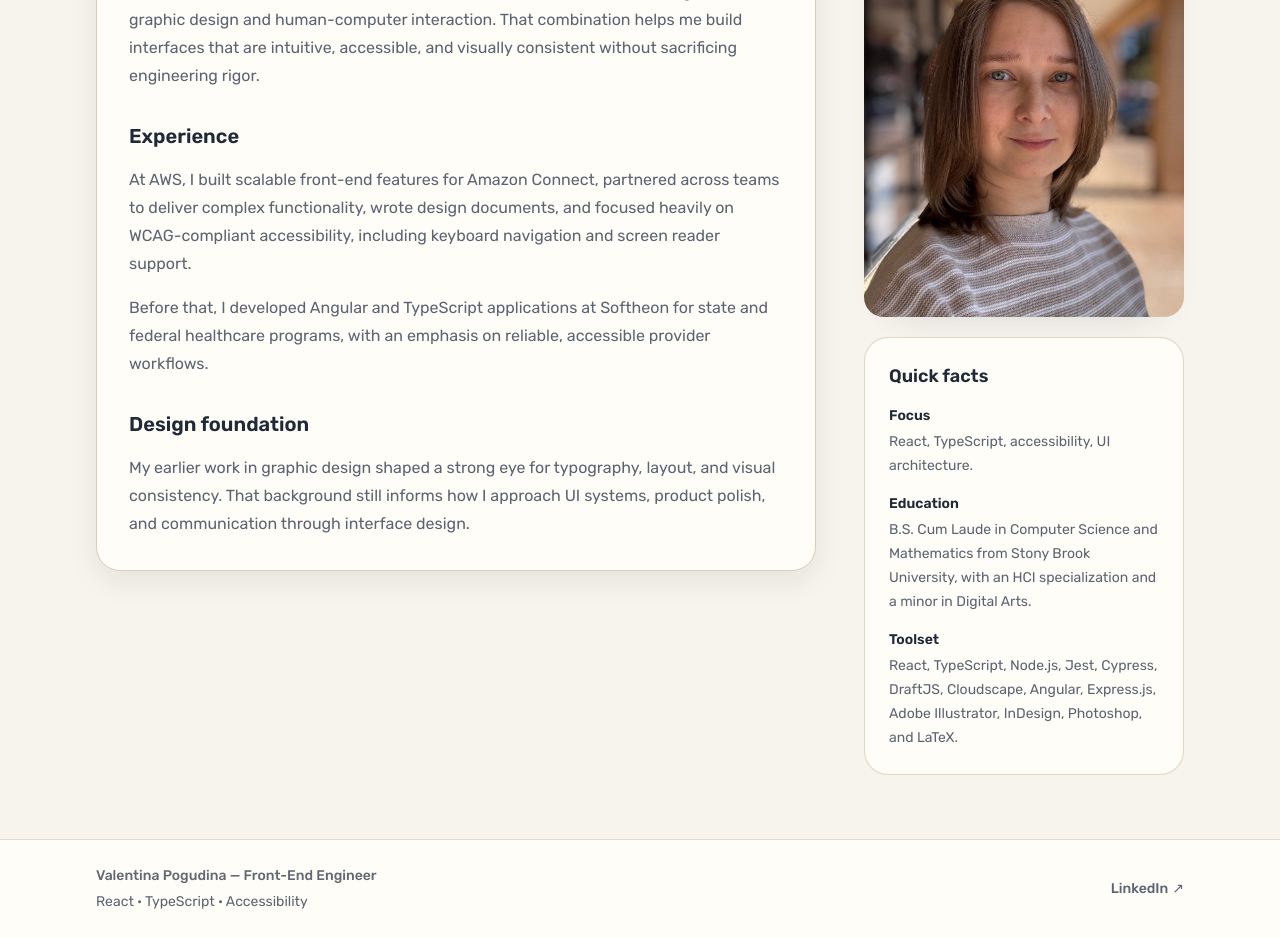
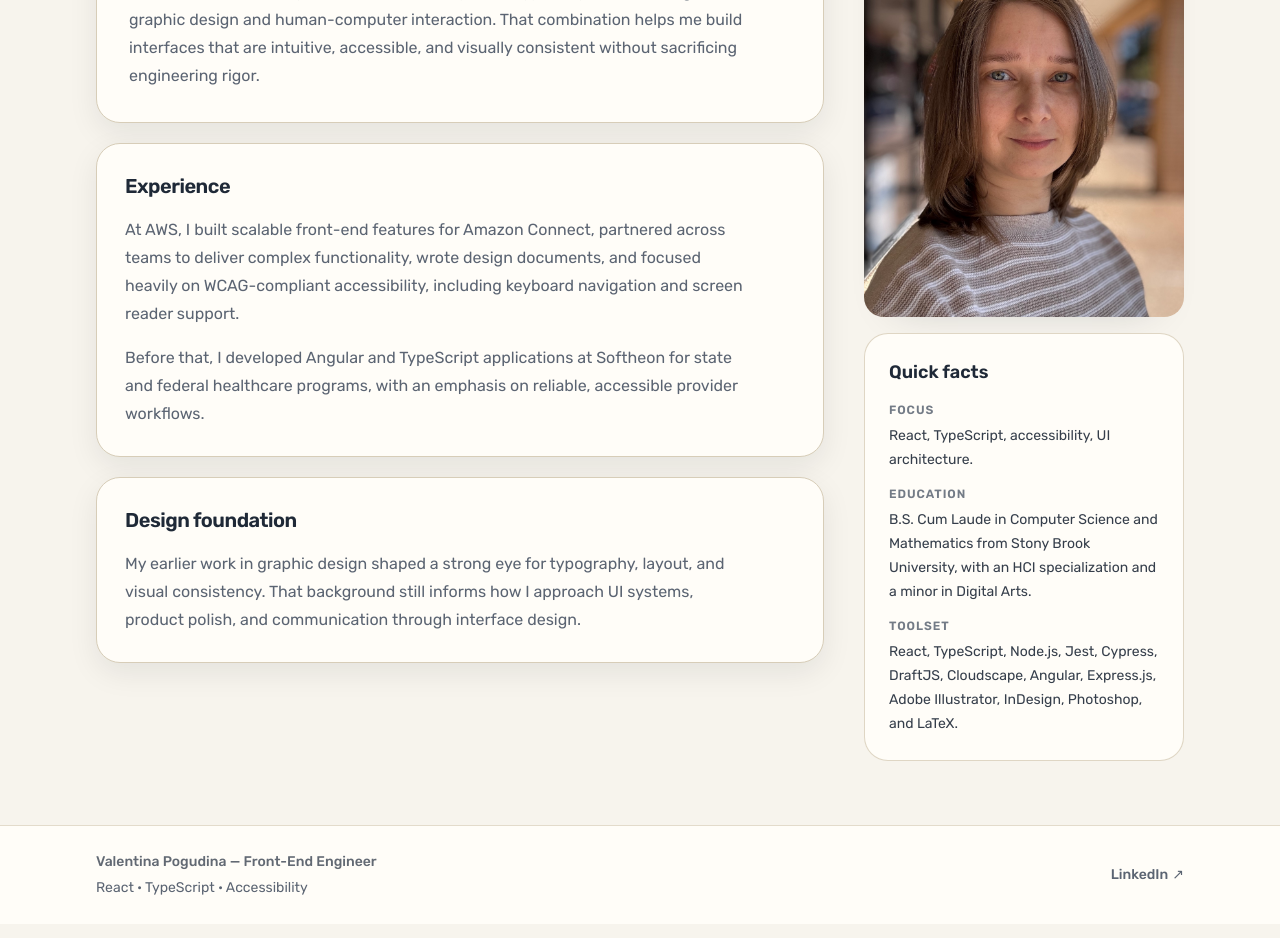
Before and after one commit to baabochka/pogudina-studio, a React (Vite) app: page /about in a window 1280 px wide. Shown: the part 380-1318 px from the top of the page. Built offline with nearby package versions, Linux system fonts and the light colour scheme.

Commit message:
refining about page structure and layout

```diff
--- /dev/null
+++ b/src/components/about/ContentSectionCard.tsx
@@ -0,0 +1,22 @@
+import type { ReactNode } from 'react'
+
+import { Card } from '../ui/Card'
+
+type ContentSectionCardProps = {
+  children: ReactNode
+  className?: string
+  title: string
+}
+
+export function ContentSectionCard({
+  children,
+  className = '',
+  title,
+}: ContentSectionCardProps) {
+  return (
+    <Card className={['p-6 sm:p-7', className].join(' ').trim()}>
+      <h2 className="text-xl font-semibold tracking-tight text-foreground">{title}</h2>
+      <div className="mt-4 space-y-4">{children}</div>
+    </Card>
+  )
+}
--- /dev/null
+++ b/src/components/about/LabeledFact.tsx
@@ -0,0 +1,17 @@
+import type { ReactNode } from 'react'
+
+type LabeledFactProps = {
+  children: ReactNode
+  label: string
+}
+
+export function LabeledFact({ children, label }: LabeledFactProps) {
+  return (
+    <div>
+      <dt className="text-xs font-semibold uppercase tracking-[0.08em] text-muted-foreground/85">
+        {label}
+      </dt>
+      <dd className="mt-1.5 leading-6 text-foreground/90">{children}</dd>
+    </div>
+  )
+}
--- /dev/null
+++ b/src/components/about/PageIntro.tsx
@@ -0,0 +1,24 @@
+import type { ReactNode } from 'react'
+
+type PageIntroProps = {
+  className?: string
+  description?: ReactNode
+  eyebrow: string
+  title: ReactNode
+}
+
+export function PageIntro({ className = '', description, eyebrow, title }: PageIntroProps) {
+  return (
+    <div className={['max-w-3xl', className].join(' ').trim()}>
+      <p className="mb-3 text-sm font-semibold uppercase tracking-[0.2em] text-primary">
+        {eyebrow}
+      </p>
+      <h1 className="text-3xl font-semibold tracking-tight text-foreground sm:text-4xl">
+        {title}
+      </h1>
+      {description ? (
+        <p className="mt-4 max-w-2xl text-base leading-7 text-muted-foreground">{description}</p>
+      ) : null}
+    </div>
+  )
+}
--- /dev/null
+++ b/src/components/about/SidebarCard.tsx
@@ -0,0 +1,23 @@
+import type { ReactNode } from 'react'
+
+type SidebarCardProps = {
+  children: ReactNode
+  className?: string
+  title: string
+}
+
+export function SidebarCard({ children, className = '', title }: SidebarCardProps) {
+  return (
+    <div
+      className={[
+        'rounded-3xl border border-border/80 bg-surface px-5 py-5 sm:px-6 sm:py-6',
+        className,
+      ]
+        .join(' ')
+        .trim()}
+    >
+      <h2 className="text-base font-semibold text-foreground sm:text-lg">{title}</h2>
+      <div className="mt-4">{children}</div>
+    </div>
+  )
+}
--- /dev/null
+++ b/src/components/about/SidebarColumn.tsx
@@ -0,0 +1,33 @@
+import type { ReactNode } from 'react'
+
+type SidebarColumnProps = {
+  alt: string
+  children: ReactNode
+  className?: string
+  imageClassName?: string
+  imageSrc: string
+}
+
+export function SidebarColumn({
+  alt,
+  children,
+  className = '',
+  imageClassName = '',
+  imageSrc,
+}: SidebarColumnProps) {
+  return (
+    <div className={['flex flex-col gap-4 lg:self-start', className].join(' ').trim()}>
+      <img
+        src={imageSrc}
+        alt={alt}
+        className={[
+          'w-full max-w-[300px] rounded-[20px] object-cover shadow-[0_20px_40px_-32px_rgba(15,23,42,0.24)] sm:max-w-[320px]',
+          imageClassName,
+        ]
+          .join(' ')
+          .trim()}
+      />
+      {children}
+    </div>
+  )
+}
--- a/src/pages/AboutPage.tsx
+++ b/src/pages/AboutPage.tsx
@@ -1,80 +1,84 @@
 import portraitImage from '../assets/headshot.jpg'
-import { Card } from '../components/ui/Card'
-import { Section } from '../components/ui/Section'
+import { ContentSectionCard } from '../components/about/ContentSectionCard'
+import { LabeledFact } from '../components/about/LabeledFact'
+import { PageIntro } from '../components/about/PageIntro'
+import { SidebarCard } from '../components/about/SidebarCard'
+import { SidebarColumn } from '../components/about/SidebarColumn'
+import { Container } from '../components/ui/Container'
+
+const aboutSections = [
+  {
+    title: 'About',
+    paragraphs: [
+      'I combine technical depth in React, JavaScript, and TypeScript with a background in graphic design and human-computer interaction. That combination helps me build interfaces that are intuitive, accessible, and visually consistent without sacrificing engineering rigor.',
+    ],
+  },
+  {
+    title: 'Experience',
+    paragraphs: [
+      'At AWS, I built scalable front-end features for Amazon Connect, partnered across teams to deliver complex functionality, wrote design documents, and focused heavily on WCAG-compliant accessibility, including keyboard navigation and screen reader support.',
+      'Before that, I developed Angular and TypeScript applications at Softheon for state and federal healthcare programs, with an emphasis on reliable, accessible provider workflows.',
+    ],
+  },
+  {
+    title: 'Design foundation',
+    paragraphs: [
+      'My earlier work in graphic design shaped a strong eye for typography, layout, and visual consistency. That background still informs how I approach UI systems, product polish, and communication through interface design.',
+    ],
+  },
+]
 
 export function AboutPage() {
   return (
-    <Section
-      eyebrow="About"
-      title="Engineer, designer, and systems thinker."
-      description="I’m a Front-End Engineer with over five years of experience building scalable, accessible, and visually polished web applications."
-    >
-      <div className="grid items-start gap-8 lg:grid-cols-[minmax(0,1fr)_320px] lg:gap-10 xl:gap-12">
-        <div className="order-2 lg:order-1">
-          <Card className="p-7 sm:p-8">
-            <h3 className="text-xl font-semibold text-foreground">About</h3>
-            <p className="mt-4 text-base leading-7 text-muted-foreground">
-              I combine technical depth in React, JavaScript, and TypeScript with a background in
-              graphic design and human-computer interaction. That combination helps me build
-              interfaces that are intuitive, accessible, and visually consistent without sacrificing
-              engineering rigor.
-            </p>
+    <section className="pt-8 pb-12 sm:pt-10 sm:pb-16">
+      <Container>
+        <PageIntro
+          eyebrow="About"
+          title="Engineer, designer, and systems thinker."
+          description="I’m a Front-End Engineer with over five years of experience building scalable, accessible, and visually polished web applications."
+        />
 
-            <h3 className="mt-8 text-xl font-semibold text-foreground">Experience</h3>
-            <p className="mt-4 text-base leading-7 text-muted-foreground">
-              At AWS, I built scalable front-end features for Amazon Connect, partnered across teams
-              to deliver complex functionality, wrote design documents, and focused heavily on
-              WCAG-compliant accessibility, including keyboard navigation and screen reader support.
-            </p>
-            <p className="mt-4 text-base leading-7 text-muted-foreground">
-              Before that, I developed Angular and TypeScript applications at Softheon for state and
-              federal healthcare programs, with an emphasis on reliable, accessible provider
-              workflows.
-            </p>
+        <div className="mt-8 grid items-start gap-8 lg:grid-cols-[minmax(0,1fr)_320px] lg:gap-10">
+          <div className="order-2 max-w-4xl space-y-5 lg:order-1">
+            {aboutSections.map((section) => (
+              <ContentSectionCard
+                key={section.title}
+                className={section.title === 'About' ? 'sm:p-8' : ''}
+                title={section.title}
+              >
+                {section.paragraphs.map((paragraph) => (
+                  <p key={paragraph} className="max-w-[62ch] text-base leading-7 text-muted-foreground">
+                    {paragraph}
+                  </p>
+                ))}
+              </ContentSectionCard>
+            ))}
+          </div>
 
-            <h3 className="mt-8 text-xl font-semibold text-foreground">Design foundation</h3>
-            <p className="mt-4 text-base leading-7 text-muted-foreground">
-              My earlier work in graphic design shaped a strong eye for typography, layout, and
-              visual consistency. That background still informs how I approach UI systems, product
-              polish, and communication through interface design.
-            </p>
-          </Card>
-        </div>
-
-        <div className="order-1 flex flex-col gap-5 justify-self-center lg:order-2 lg:justify-self-start">
-          <img
-            src={portraitImage}
+          <SidebarColumn
             alt="Portrait of Valentina Pogudina"
-            className="-mt-0.5 w-full max-w-[300px] rounded-[20px] object-cover shadow-[0_20px_40px_-32px_rgba(15,23,42,0.24)] sm:max-w-[320px]"
-          />
-
-          <div className="rounded-3xl border border-border/80 bg-surface px-5 py-5 sm:px-6 sm:py-6">
-            <h3 className="text-lg font-semibold text-foreground">Quick facts</h3>
-            <dl className="mt-4 space-y-4 text-sm">
-              <div>
-                <dt className="font-semibold text-foreground">Focus</dt>
-                <dd className="mt-1 leading-6 text-muted-foreground">
+            className="order-1 justify-self-start lg:order-2"
+            imageClassName="-mt-0.5"
+            imageSrc={portraitImage}
+          >
+            <SidebarCard title="Quick facts">
+              <dl className="space-y-3.5 text-sm">
+                <LabeledFact label="Focus">
                   React, TypeScript, accessibility, UI architecture.
-                </dd>
-              </div>
-              <div>
-                <dt className="font-semibold text-foreground">Education</dt>
-                <dd className="mt-1 leading-6 text-muted-foreground">
+                </LabeledFact>
+                <LabeledFact label="Education">
                   B.S. Cum Laude in Computer Science and Mathematics from Stony Brook University,
                   with an HCI specialization and a minor in Digital Arts.
-                </dd>
-              </div>
-              <div>
-                <dt className="font-semibold text-foreground">Toolset</dt>
-                <dd className="mt-1 leading-6 text-muted-foreground">
+                </LabeledFact>
+                <LabeledFact label="Toolset">
                   React, TypeScript, Node.js, Jest, Cypress, DraftJS, Cloudscape, Angular,
                   Express.js, Adobe Illustrator, InDesign, Photoshop, and LaTeX.
-                </dd>
-              </div>
-            </dl>
-          </div>
+                </LabeledFact>
+              </dl>
+            </SidebarCard>
+          </SidebarColumn>
         </div>
-      </div>
-    </Section>
+      </Container>
+    </section>
   )
 }
```
